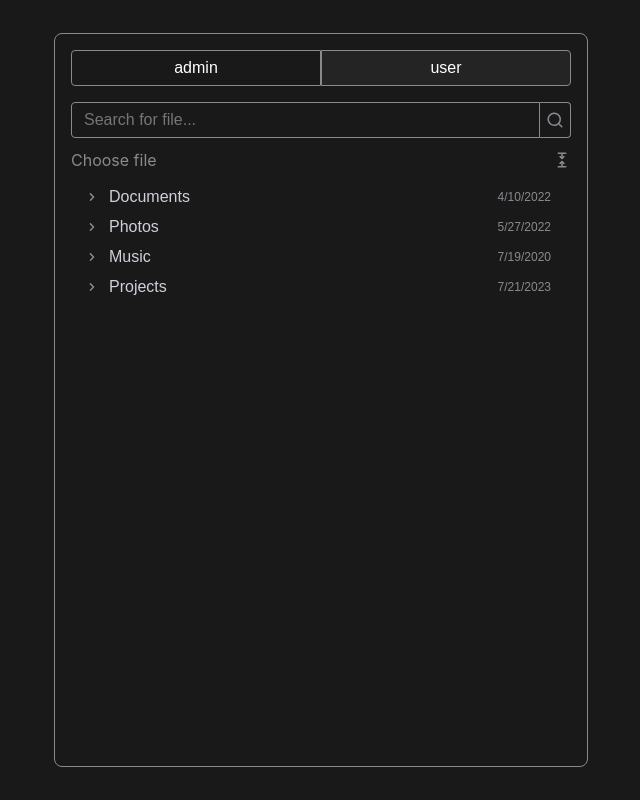
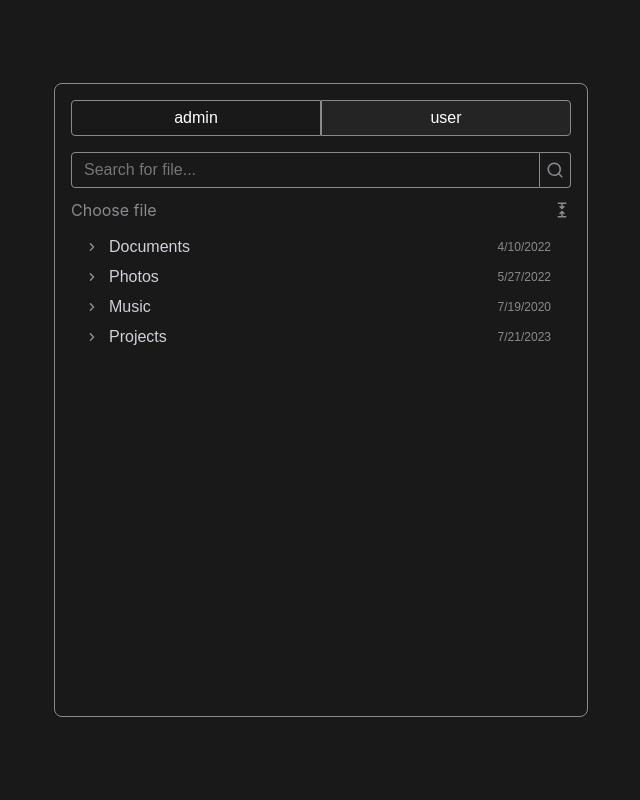
Before and after one commit to sayonara213/tree-view-main, a React (Create React App) app: page / in a window 1280 px wide. Shown: the whole page, without its empty margins (319-959 px from the left). Built offline with nearby package versions, Linux system fonts and the light colour scheme.

Commit message:
FE: design fix; rename title

```diff
--- a/public/index.html
+++ b/public/index.html
@@ -5,10 +5,7 @@
     <link rel="icon" href="%PUBLIC_URL%/favicon.ico" />
     <meta name="viewport" content="width=device-width, initial-scale=1" />
     <meta name="theme-color" content="#000000" />
-    <meta
-      name="description"
-      content="Web site created using create-react-app"
-    />
+    <meta name="description" content="Web site created using create-react-app" />
     <link rel="apple-touch-icon" href="%PUBLIC_URL%/logo192.png" />
     <!--
       manifest.json provides metadata used when your web app is installed on a
@@ -24,7 +21,7 @@
       work correctly both with client-side routing and a non-root public URL.
       Learn how to configure a non-root public URL by running `npm run build`.
     -->
-    <title>React App</title>
+    <title>Tree View</title>
   </head>
   <body>
     <noscript>You need to enable JavaScript to run this app.</noscript>
--- a/src/components/tree/tree.module.scss
+++ b/src/components/tree/tree.module.scss
@@ -1,6 +1,6 @@
 .wrapper {
   width: 500px;
-  height: 700px;
+  height: 600px;
   display: flex;
   flex-direction: column;
 
```
